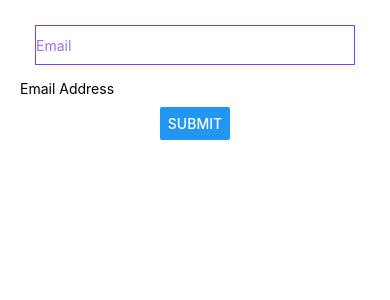
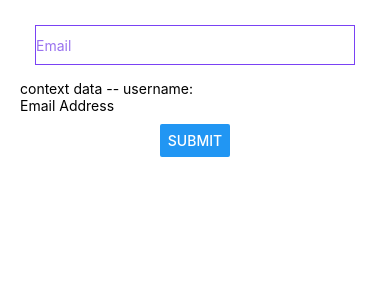
Before and after one commit to prasanna-col/B_my_rn_app, a React Native app: screen /EmailInput in a window 390 px wide. Shown: the top 300 px of the page. Built offline with nearby package versions, Linux system fonts and the light colour scheme; what react-native-responsive-fontsize would draw is missing.

Commit message:
usecontext update in email test page

```diff
--- a/App.tsx
+++ b/App.tsx
@@ -1,10 +1,10 @@
 import "react-native-gesture-handler";
 
-import React from "react";
+import React, { useState } from "react";
 
 import { NavigationContainer } from "@react-navigation/native";
 import { createStackNavigator } from "@react-navigation/stack";
-
+import {Alert} from 'react-native'
 import FirstPage from "./pages/FirstPage";
 import SecondPage from "./pages/SecondPage";
 // import PushNotification from "./pages/pushNotification";
@@ -18,11 +18,40 @@ import Register from './pages/Register'
 import VideoCompress from './pages/VideoCompress'
 import EmailInput from './pages/emailInput'
 
+import {AppContextProvider} from "./context"
 const Stack = createStackNavigator();
 
+
+
+
 const App = () => {
+
+  const [userName, setUserName] = useState("")
+  const validateEmail = (text) => {
+
+    // // let reg = /^\w+([\.-]?\w+)*@\w+([\.-]?\w+)*(\.\w\w+)+$/; // expression1
+    let reg = /^\w+([\.-]?\w+)*@\w+([\.-]?\w+)*(\.\w{2,3})+$/; // expression2
+    // let reg = /(?!.*\.{2})^([a-z\d!#$%&'*+\-\/=?^_`{|}~\u00A0-\uD7FF\uF900-\uFDCF\uFDF0-\uFFEF]+(\.[a-z\d!#$%&'*+\-\/=?^_`{|}~\u00A0-\uD7FF\uF900-\uFDCF\uFDF0-\uFFEF]+)*|"((([\t]*\r\n)?[\t]+)?([\x01-\x08\x0b\x0c\x0e-\x1f\x7f\x21\x23-\x5b\x5d-\x7e\u00A0-\uD7FF\uF900-\uFDCF\uFDF0-\uFFEF]|\\[\x01-\x09\x0b\x0c\x0d-\x7f\u00A0-\uD7FF\uF900-\uFDCF\uFDF0-\uFFEF]))*(([\t]*\r\n)?[\t]+)?")@(([a-z\d\u00A0-\uD7FF\uF900-\uFDCF\uFDF0-\uFFEF]|[a-z\d\u00A0-\uD7FF\uF900-\uFDCF\uFDF0-\uFFEF][a-z\d\-._~\u00A0-\uD7FF\uF900-\uFDCF\uFDF0-\uFFEF]*[a-z\d\u00A0-\uD7FF\uF900-\uFDCF\uFDF0-\uFFEF])\.)+([a-z\u00A0-\uD7FF\uF900-\uFDCF\uFDF0-\uFFEF]|[a-z\u00A0-\uD7FF\uF900-\uFDCF\uFDF0-\uFFEF][a-z\d\-._~\u00A0-\uD7FF\uF900-\uFDCF\uFDF0-\uFFEF]*[a-z\u00A0-\uD7FF\uF900-\uFDCF\uFDF0-\uFFEF])\.?$/i; //expression3
+
+    if (reg.test(text) === false) {
+        Alert.alert("Email is Not Correct");
+        return false;
+    }
+    else {
+        Alert.alert("Email is Correct");
+        setUserName(text)
+        return true
+    }
+  }
+
+  const ProfileData = {
+    userName,
+    validateEmail
+  }
+
   return (
-    <NavigationContainer>
+    <AppContextProvider value={ProfileData}>
+       <NavigationContainer>
       <Stack.Navigator
         initialRouteName="EmailInput"
         screenOptions={{
@@ -66,7 +95,9 @@ const App = () => {
 
       </Stack.Navigator>
     </NavigationContainer>
-  );
+
+    </AppContextProvider>
+    );
 };
 
 export default App;
--- /dev/null
+++ b/context.js
@@ -0,0 +1,7 @@
+import { createContext } from "react";
+
+const AppContext = createContext({}); // for use  the provider data
+
+const AppContextProvider = AppContext.Provider; // this is for provider the data
+
+export { AppContext, AppContextProvider };
--- a/pages/emailInput.tsx
+++ b/pages/emailInput.tsx
@@ -1,30 +1,34 @@
 // React Native Pass Value From One Screen to Another Using React Navigation
 // https://aboutreact.com/react-native-pass-value-from-one-screen-to-another-using-react-navigation/
 
-import React, { useState } from 'react';
+import React, { useState, useContext } from 'react';
+
 import { SafeAreaView, TextInput, View, StyleSheet, Text, Alert, Dimensions, Button, TouchableOpacity } from 'react-native';
 import { Colors } from './assets/Colors';
 const windowWidth = Dimensions.get('window').width;
 const windowHeight = Dimensions.get('window').height;
 
+import {AppContext} from "../context"
 const EmailInput = ({ navigation }) => {
+
+    const { userName, validateEmail } = useContext(AppContext);
     const [email, setEmail] = useState('');
 
-    const validateEmail = (text) => {
+    // const validateEmail = (text) => {
 
-        // // let reg = /^\w+([\.-]?\w+)*@\w+([\.-]?\w+)*(\.\w\w+)+$/; // expression1
-        let reg = /^\w+([\.-]?\w+)*@\w+([\.-]?\w+)*(\.\w{2,3})+$/; // expression2
-        // let reg = /(?!.*\.{2})^([a-z\d!#$%&'*+\-\/=?^_`{|}~\u00A0-\uD7FF\uF900-\uFDCF\uFDF0-\uFFEF]+(\.[a-z\d!#$%&'*+\-\/=?^_`{|}~\u00A0-\uD7FF\uF900-\uFDCF\uFDF0-\uFFEF]+)*|"((([\t]*\r\n)?[\t]+)?([\x01-\x08\x0b\x0c\x0e-\x1f\x7f\x21\x23-\x5b\x5d-\x7e\u00A0-\uD7FF\uF900-\uFDCF\uFDF0-\uFFEF]|\\[\x01-\x09\x0b\x0c\x0d-\x7f\u00A0-\uD7FF\uF900-\uFDCF\uFDF0-\uFFEF]))*(([\t]*\r\n)?[\t]+)?")@(([a-z\d\u00A0-\uD7FF\uF900-\uFDCF\uFDF0-\uFFEF]|[a-z\d\u00A0-\uD7FF\uF900-\uFDCF\uFDF0-\uFFEF][a-z\d\-._~\u00A0-\uD7FF\uF900-\uFDCF\uFDF0-\uFFEF]*[a-z\d\u00A0-\uD7FF\uF900-\uFDCF\uFDF0-\uFFEF])\.)+([a-z\u00A0-\uD7FF\uF900-\uFDCF\uFDF0-\uFFEF]|[a-z\u00A0-\uD7FF\uF900-\uFDCF\uFDF0-\uFFEF][a-z\d\-._~\u00A0-\uD7FF\uF900-\uFDCF\uFDF0-\uFFEF]*[a-z\u00A0-\uD7FF\uF900-\uFDCF\uFDF0-\uFFEF])\.?$/i; //expression3
+    //     // // let reg = /^\w+([\.-]?\w+)*@\w+([\.-]?\w+)*(\.\w\w+)+$/; // expression1
+    //     let reg = /^\w+([\.-]?\w+)*@\w+([\.-]?\w+)*(\.\w{2,3})+$/; // expression2
+    //     // let reg = /(?!.*\.{2})^([a-z\d!#$%&'*+\-\/=?^_`{|}~\u00A0-\uD7FF\uF900-\uFDCF\uFDF0-\uFFEF]+(\.[a-z\d!#$%&'*+\-\/=?^_`{|}~\u00A0-\uD7FF\uF900-\uFDCF\uFDF0-\uFFEF]+)*|"((([\t]*\r\n)?[\t]+)?([\x01-\x08\x0b\x0c\x0e-\x1f\x7f\x21\x23-\x5b\x5d-\x7e\u00A0-\uD7FF\uF900-\uFDCF\uFDF0-\uFFEF]|\\[\x01-\x09\x0b\x0c\x0d-\x7f\u00A0-\uD7FF\uF900-\uFDCF\uFDF0-\uFFEF]))*(([\t]*\r\n)?[\t]+)?")@(([a-z\d\u00A0-\uD7FF\uF900-\uFDCF\uFDF0-\uFFEF]|[a-z\d\u00A0-\uD7FF\uF900-\uFDCF\uFDF0-\uFFEF][a-z\d\-._~\u00A0-\uD7FF\uF900-\uFDCF\uFDF0-\uFFEF]*[a-z\d\u00A0-\uD7FF\uF900-\uFDCF\uFDF0-\uFFEF])\.)+([a-z\u00A0-\uD7FF\uF900-\uFDCF\uFDF0-\uFFEF]|[a-z\u00A0-\uD7FF\uF900-\uFDCF\uFDF0-\uFFEF][a-z\d\-._~\u00A0-\uD7FF\uF900-\uFDCF\uFDF0-\uFFEF]*[a-z\u00A0-\uD7FF\uF900-\uFDCF\uFDF0-\uFFEF])\.?$/i; //expression3
 
-        if (reg.test(text) === false) {
-            Alert.alert("Email is Not Correct");
-            return false;
-        }
-        else {
-            Alert.alert("Email is Correct");
-            return true
-        }
-    }
+    //     if (reg.test(text) === false) {
+    //         Alert.alert("Email is Not Correct");
+    //         return false;
+    //     }
+    //     else {
+    //         Alert.alert("Email is Correct");
+    //         return true
+    //     }
+    // }
     const dataFunc = (x) => {
         return 5 * x
     }
@@ -41,6 +45,7 @@ const EmailInput = ({ navigation }) => {
         <SafeAreaView style={{ flex: 1, backgroundColor: Colors.white }}>
 
             <View style={styles.feedback_view}>
+
                 <TextInput
                     testID="email-input"
                     style={{
@@ -56,6 +61,7 @@ const EmailInput = ({ navigation }) => {
                     onChangeText={(text) => { setEmail(text) }}
                     value={email}
                 />
+                <Text>context data -- username: {userName}</Text>
 
                 <TextInput
                     placeholder='Email Address'
```
Also changed, not shown: 3 other files (tests, documents, lock files or other folders).
